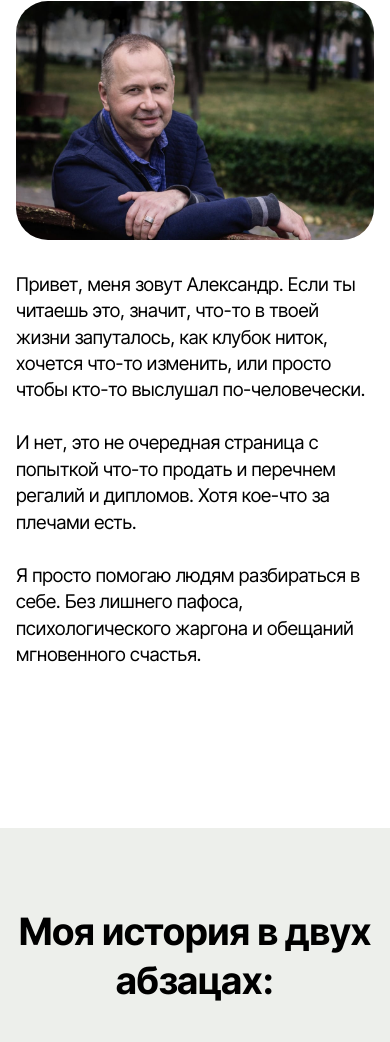
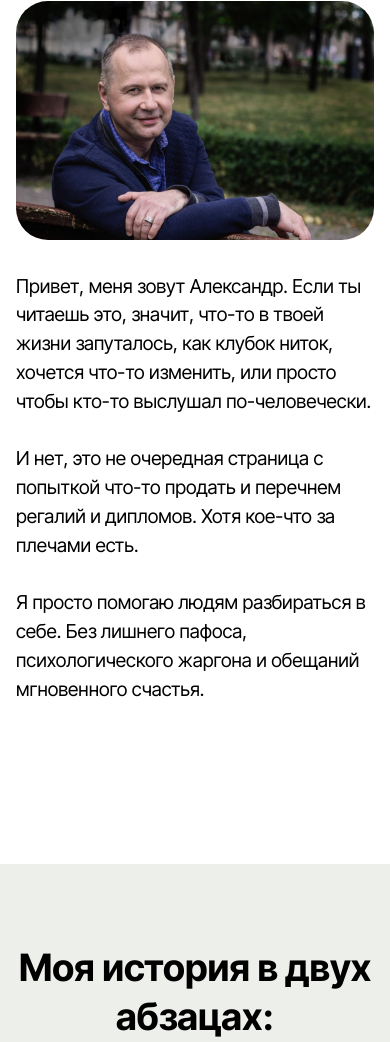
Before and after one commit to alexbon-com/alexbon, a plain HTML site: page index.html in a window 390 px wide. Shown: the part 833-1875 px from the top of the page. Drawn offline with Linux system fonts and the light colour scheme; files whose address does not match are found by name.

Commit message:
Загружена новая версия сайта”

```diff
--- a/assets/mobirise/css/mbr-additional.css
+++ b/assets/mobirise/css/mbr-additional.css
@@ -91,11 +91,25 @@ body {
     line-height: calc( 1.4 * (1.35rem + (2 - 1.35) * ((100vw - 20rem) / (48 - 20))));
   }
   .display-7 {
-    font-size: 1.2rem;
+    font-size: 1.12rem;
     font-size: calc( 1.14rem + (1.4 - 1.14) * ((100vw - 20rem) / (48 - 20)));
     line-height: calc( 1.4 * (1.14rem + (1.4 - 1.14) * ((100vw - 20rem) / (48 - 20))));
   }
 }
+
+@media (max-width: 768px) {
+  /* ... существующие стили Mobirise для display классов ... */
+  /* ... включая те, что выше для .display-7 ... */
+
+  /* Ваше новое правило для параграфов на мобильных */
+  .mbr-text.mbr-fonts-style.display-7 {
+      font-size: 1.2rem !important; /* Попробуйте это значение (примерно 19.2px), можно его увеличить или уменьшить */
+      line-height: 1.5 !important; /* Возможно, стоит немного увеличить межстрочный интервал */
+  }
+
+  /* ... возможно, другие стили Mobirise в этом же медиа-запросе ... */
+}
+
 @media (min-width: 992px) and (max-width: 1400px) {
   .display-1 {
     font-size: 3.5rem;
```
